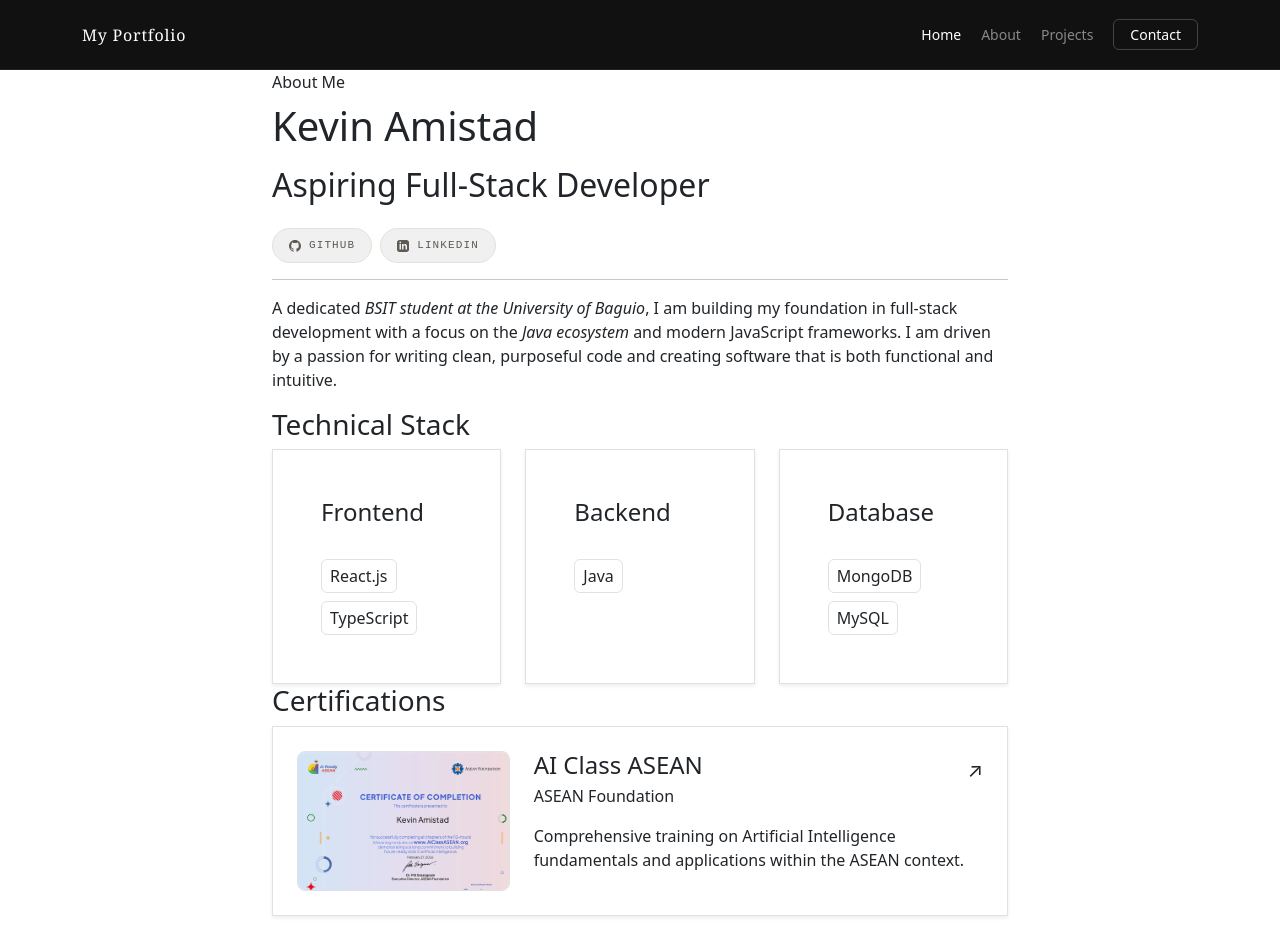
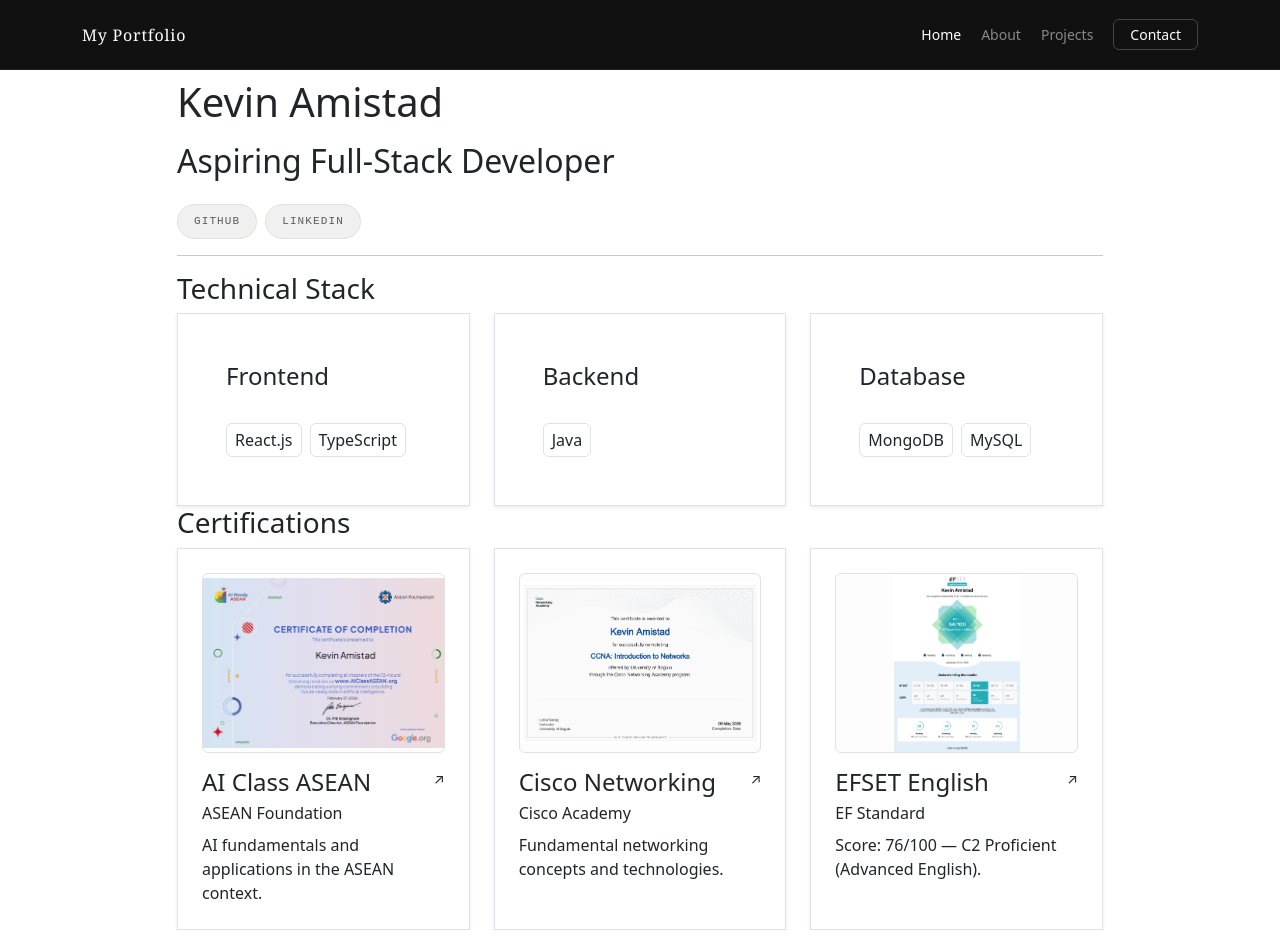
Before and after one commit to amistadSIT-kevs/portfolio, a React (Vite) app in the folder portdb/: page /portfolio/about in a window 1280 px wide. Shown: the top 939 px of the page. Built offline with nearby package versions, Linux system fonts and the light colour scheme.

Commit message:
changed project cert layout

```diff
--- a/portdb/src/components/About.tsx
+++ b/portdb/src/components/About.tsx
@@ -1,3 +1,4 @@
+
 import Container from 'react-bootstrap/Container';
 import Row from 'react-bootstrap/Row';
 import Col from 'react-bootstrap/Col';
@@ -17,21 +18,21 @@
     {
       title: "AI Class ASEAN",
       issuer: "ASEAN Foundation",
-      detail: "Comprehensive training on Artificial Intelligence fundamentals and applications within the ASEAN context.",
+      detail: "AI fundamentals and applications in the ASEAN context.",
       link: "https://www.aiclassasean.org/profile?popup=0",
       image: aseanImg,
     },
     {
-      title: "Introduction to Networking",
-      issuer: "Cisco Networking Academy",
+      title: "Cisco Networking",
+      issuer: "Cisco Academy",
       detail: "Fundamental networking concepts and technologies.",
       link: "https://www.netacad.com/certificates/?issuanceId=225d8130-2070-4b60-a786-e8295aa54572",
       image: networkingImg,
     },
     {
-      title: "EFSET English Certificate",
-      issuer: "EF Standard English Test",
-      detail: "Score: 76/100 — C2 Proficient",
+      title: "EFSET English",
+      issuer: "EF Standard",
+      detail: "Score: 76/100 — C2 Proficient (Advanced English).",
       link: "https://cert.efset.org/3QPXi5",
       image: efsetImg,
     }
@@ -51,26 +52,24 @@
           }
 
           .cert-container {
-            height: 140px;
+            height: 180px;
             overflow: hidden;
-            transition: height 0.5s cubic-bezier(0.4, 0, 0.2, 1);
-            border-radius: 8px;
-          }
-
-          .interactive-card:hover .cert-container {
-            height: 320px;
+            border-radius: 6px;
+            margin-bottom: 15px;
+            background: #fdfdfd;
           }
 
           .cert-image {
             width: 100%;
-            filter: grayscale(10%);
-            transition: filter 0.3s ease, transform 0.5s ease;
-            transform-origin: top;
+            height: 100%;
+            object-fit: contain;
+            filter: grayscale(20%);
+            transition: transform 0.5s ease;
           }
 
           .interactive-card:hover .cert-image {
             filter: grayscale(0%);
-            transform: scale(1.02);
+            transform: scale(1.05);
           }
 
           .contact-pill {
@@ -96,16 +95,6 @@
             transform: scale(1.05);
           }
 
-          .linkedin-hover:hover {
-            background-color: #0077b5;
-            border-color: #0077b5;
-          }
-
-          .github-hover:hover {
-            background-color: #333;
-            border-color: #333;
-          }
-
           .cert-link {
             text-decoration: none;
             color: inherit;
@@ -115,11 +104,11 @@
 
       <Container>
         <Row className="justify-content-center">
-          <Col lg={10} xl={8}>
+          <Col lg={11} xl={10}>
 
+            {/* Header Section */}
             <div className="mb-6">
               <span className="font-mono text-[10px] tracking-[0.3em] uppercase text-[#928f85]">
-                About Me
               </span>
               <h1 className="font-serif text-6xl text-[#1a1814] mt-2 mb-3">
                 Kevin Amistad
@@ -129,42 +118,16 @@
               </h2>
 
               <div className="d-flex flex-wrap gap-2">
-                {/* GitHub */}
-                <a
-                  href="https://github.com/amistadSIT-kevs"
-                  target="_blank"
-                  rel="noreferrer"
-                  className="contact-pill github-hover"
-                >
-                  <svg className="me-2" width="12" height="12" viewBox="0 0 24 24" fill="currentColor">
-                    <path d="M12 0c-6.626 0-12 5.373-12 12 0 5.302 3.438 9.8 8.207 11.387.599.111.793-.261.793-.577v-2.234c-3.338.726-4.033-1.416-4.033-1.416-.546-1.387-1.333-1.756-1.333-1.756-1.089-.745.083-.729.083-.729 1.205.084 1.839 1.237 1.839 1.237 1.07 1.834 2.807 1.304 3.492.997.107-.775.418-1.305.762-1.604-2.665-.305-5.467-1.334-5.467-5.931 0-1.311.469-2.381 1.236-3.221-.124-.303-.535-1.524.117-3.176 0 0 1.008-.322 3.301 1.23.957-.266 1.983-.399 3.003-.404 1.02.005 2.047.138 3.006.404 2.291-1.552 3.297-1.23 3.297-1.23.653 1.653.242 2.874.118 3.176.77.84 1.235 1.911 1.235 3.221 0 4.609-2.807 5.624-5.479 5.921.43.372.823 1.102.823 2.222v3.293c0 .319.192.694.801.576 4.765-1.589 8.199-6.086 8.199-11.386 0-6.627-5.373-12-12-12z"/>
-                  </svg>
+                <a href="https://github.com/amistadSIT-kevs" target="_blank" rel="noreferrer" className="contact-pill">
                   GitHub
                 </a>
-
-                {/* LinkedIn */}
-                <a
-                  href="https://www.linkedin.com/in/kevin-amistad-351085399/"
-                  target="_blank"
-                  rel="noreferrer"
-                  className="contact-pill linkedin-hover"
-                >
-                  <svg className="me-2" width="12" height="12" viewBox="0 0 24 24" fill="currentColor">
-                    <path d="M19 0h-14c-2.761 0-5 2.239-5 5v14c0 2.761 2.239 5 5 5h14c2.762 0 5-2.239 5-5v-14c0-2.761-2.238-5-5-5zm-11 19h-3v-11h3v11zm-1.5-12.268c-.966 0-1.75-.79-1.75-1.764s.784-1.764 1.75-1.764 1.75.79 1.75 1.764-.783 1.764-1.75 1.764zm13.5 12.268h-3v-5.604c0-3.368-4-3.113-4 0v5.604h-3v-11h3v1.765c1.396-2.586 7-2.777 7 2.476v6.759z"/>
-                  </svg>
+                <a href="https://www.linkedin.com/in/kevin-amistad-351085399/" target="_blank" rel="noreferrer" className="contact-pill">
                   LinkedIn
                 </a>
               </div>
             </div>
 
-            <hr className="border-[#e5e1da] mb-10" />
-
-            <p className="text-[17px] text-[#5e5b54] leading-relaxed mb-12">
-              A dedicated <em>BSIT student at the University of Baguio</em>, I am building my foundation
-              in full-stack development with a focus on the <em>Java ecosystem</em> and modern JavaScript
-              frameworks. I am driven by a passion for writing clean, purposeful code and creating software
-              that is both functional and intuitive.
-            </p>
+            <hr className="border-[#e5e1da] mb-12" />
 
             {/* Technical Stack */}
             <div className="mb-16">
@@ -191,23 +154,16 @@
               </Row>
             </div>
 
-            {/* Certifications Vertical List */}
-            <div>
+            {/* Certifications Grid Layout */}
+            <div className="mb-16">
               <h3 className="font-mono text-[10px] tracking-widest uppercase text-[#928f85] mb-6">
                 Certifications
               </h3>
-              <div className="d-flex flex-column gap-4">
+              <Row className="g-4">
                 {certifications.map((cert, index) => (
-                  <a
-                    key={index}
-                    href={cert.link}
-                    target="_blank"
-                    rel="noreferrer"
-                    className="cert-link"
-                  >
-                    <div className="interactive-card border border-[#e5e1da] rounded-xl p-4 bg-white shadow-sm">
-                      <Row className="align-items-start g-4">
-                        <Col xs={12} md={4}>
+                  <Col key={index} md={6} lg={4}>
+                    <a href={cert.link} target="_blank" rel="noreferrer" className="cert-link">
+                      <div className="interactive-card h-100 border border-[#e5e1da] rounded-xl p-4 bg-white shadow-sm d-flex flex-column">
                         <div className="cert-container border">
                           <Image
                             src={cert.image}
@@ -215,31 +171,23 @@
                             className="cert-image"
                           />
                         </div>
-                        </Col>
-                        <Col xs={12} md={8}>
-                          <div className="d-flex justify-content-between align-items-start h-100">
-                            <div>
-                              <h4 className="font-serif text-xl text-[#1a1814] mb-1">{cert.title}</h4>
-                              <p className="font-mono text-[10px] uppercase tracking-wider text-[#928f85] mb-3">
+                        <div className="flex-grow-1">
+                          <div className="d-flex justify-content-between align-items-start">
+                            <h4 className="font-serif text-lg text-[#1a1814] mb-1">{cert.title}</h4>
+                            <span className="text-[#928f85]" style={{ fontSize: '14px' }}>↗</span>
+                          </div>
+                          <p className="font-mono text-[9px] uppercase tracking-wider text-[#928f85] mb-2">
                             {cert.issuer}
                           </p>
-                              <p className="text-[14px] text-[#5e5b54] mb-0 italic leading-relaxed">
+                          <p className="text-[13px] text-[#5e5b54] mb-0 italic leading-snug">
                             {cert.detail}
                           </p>
                         </div>
-                            <div className="text-[#928f85] pt-1">
-                              <span style={{ fontSize: '20px' }}>↗</span>
-                            </div>
-                          </div>
-                        </Col>
-                      </Row>
                       </div>
                     </a>
+                  </Col>
                 ))}
-              </div>
-              <p className="text-[11px] text-[#928f85] mt-6 text-center">
-                (Hover certificates to expand view)
-              </p>
+              </Row>
             </div>
 
           </Col>
```
Lines whose indentation alone changed are shown as unchanged.
